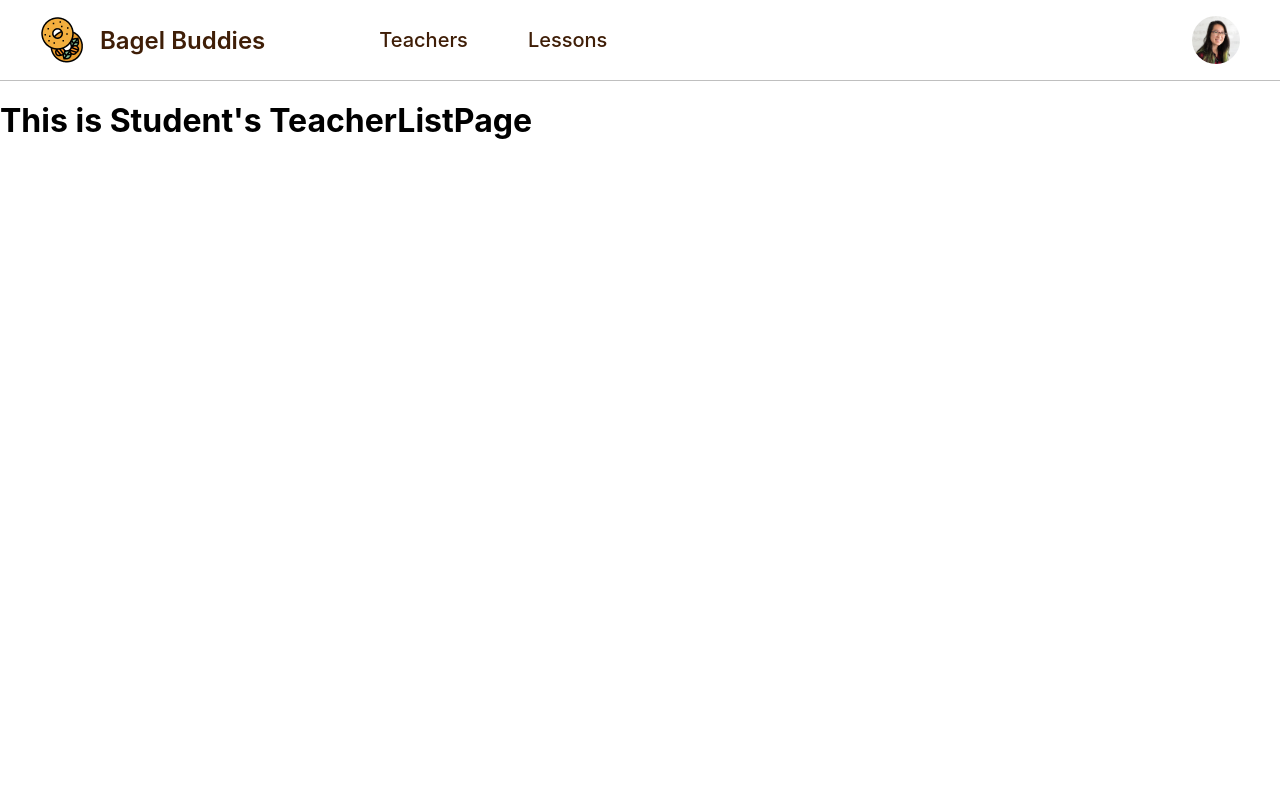
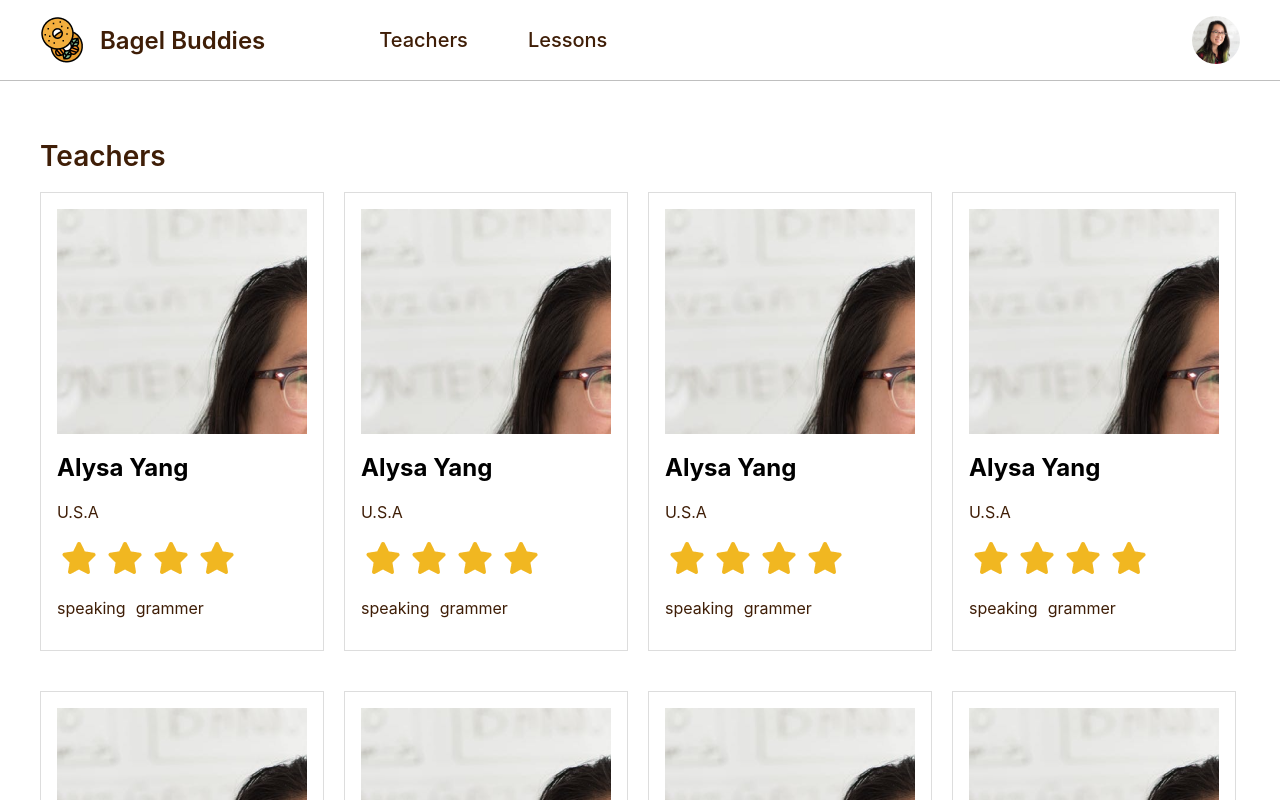
Before and after one commit to wendeehsu/webApplicationProject, a React (Create React App) app in the folder client-bagel-buddy/: page / in a window 1280 px wide. Both pictures are taken after a click on the element "Teachers". Shown: the top 800 px of the page. Built offline with nearby package versions, Linux system fonts and the light colour scheme.

Commit message:
feat: add card

```diff
--- a/client-bagel-buddy/src/components/Header.js
+++ b/client-bagel-buddy/src/components/Header.js
@@ -34,12 +34,6 @@ function Header() {
                     </p>
                 ))
             }
-            {/* <p className='header-nav'>
-                Teachers
-            </p>
-            <p className='header-nav'>
-                Lessons
-            </p> */}
             <div className='header-user' style={{ backgroundImage: `url(${user_img_url})` }} />
         </div>
     )
--- /dev/null
+++ b/client-bagel-buddy/src/components/card/index.css
@@ -0,0 +1,16 @@
+.card {
+    border: 1px solid var(--card-border-color);
+    padding: 16px;
+    width: calc(25% - 50px);
+}
+
+.card-img {
+    height: 225px;
+    width: 100%;
+}
+
+.skill-list {
+    display: flex;
+    flex-wrap: wrap;
+    gap: 10px;
+}
--- /dev/null
+++ b/client-bagel-buddy/src/components/card/index.js
@@ -0,0 +1,32 @@
+import React from 'react';
+import './index.css';
+
+function Card() {
+    const user_img_url = "../../images/user1.png";
+    return (
+        <div className='card'>
+            <div className='card-img'
+                style={{ backgroundImage: `url(${user_img_url})` }}/>
+            <h2>Alysa Yang</h2>
+            <p>U.S.A</p>
+            <div className=''>
+                {
+                    [1,2,3,4].map(() => (
+                        <img className='star' src="../../images/starSolid.png" />
+                    ))
+                }
+            </div>
+            <div className='skill-list'>
+                {
+                    ["speaking", "grammer"].map((skill) => (
+                        <div className='skill-chip'>
+                            <p>{skill}</p>
+                        </div>
+                    ))
+                }
+            </div>
+        </div>
+    )
+}
+
+export default Card;
--- /dev/null
+++ b/client-bagel-buddy/src/containers/student/teacherList/index.css
@@ -0,0 +1,6 @@
+.card-horizontal-list {
+    display: flex;
+    flex-wrap: wrap;
+    gap: 40px 20px;
+    margin: 16px auto;
+}
--- a/client-bagel-buddy/src/containers/student/teacherList/index.js
+++ b/client-bagel-buddy/src/containers/student/teacherList/index.js
@@ -1,12 +1,19 @@
 import React from 'react';
+import './index.css';
+import Card from '../../../components/card';
 
 function TeacherListPage() {
     return (
-        <>
+        <div className='page'>
             <h1>
-                This is Student's TeacherListPage
+                Teachers
             </h1>
-        </>
+            <div className='card-horizontal-list'>
+                {
+                    [1,2,3,4,5,6,7,8].map(() => <Card />)
+                }
+            </div>
+        </div>
     )
 }
 
--- a/client-bagel-buddy/src/index.css
+++ b/client-bagel-buddy/src/index.css
@@ -15,4 +15,15 @@ code {
 /* Our color theme */
 :root {
   --main-text-color: #3F1E07;
+  --card-border-color: #DDD;
 }
+
+h1 {
+  font-size: 28px;
+  font-weight: 600;
+  color: var(--main-text-color);
+}
+
+.page {
+  padding: 40px;
+}
```
Also changed, not shown: client-bagel-buddy/public/images/starSolid.png (added).
